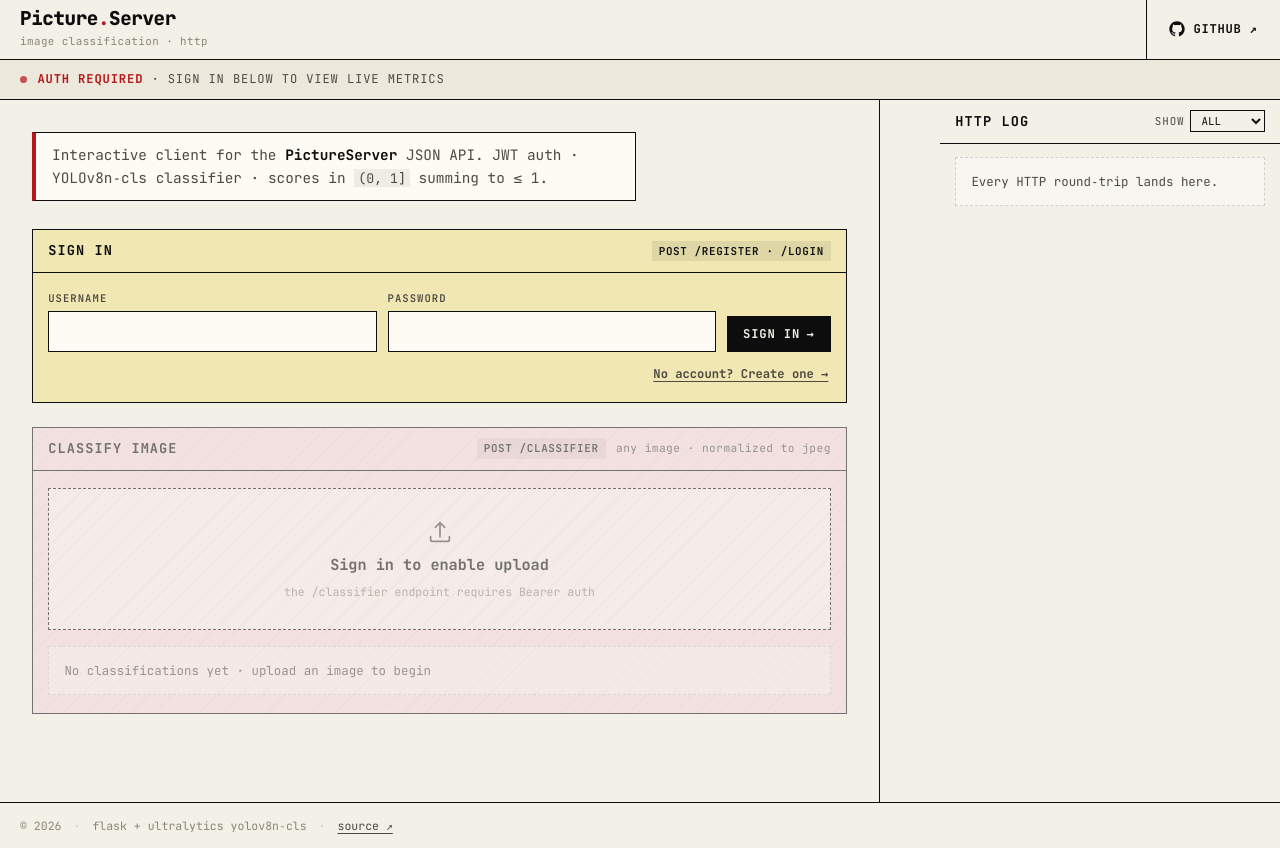
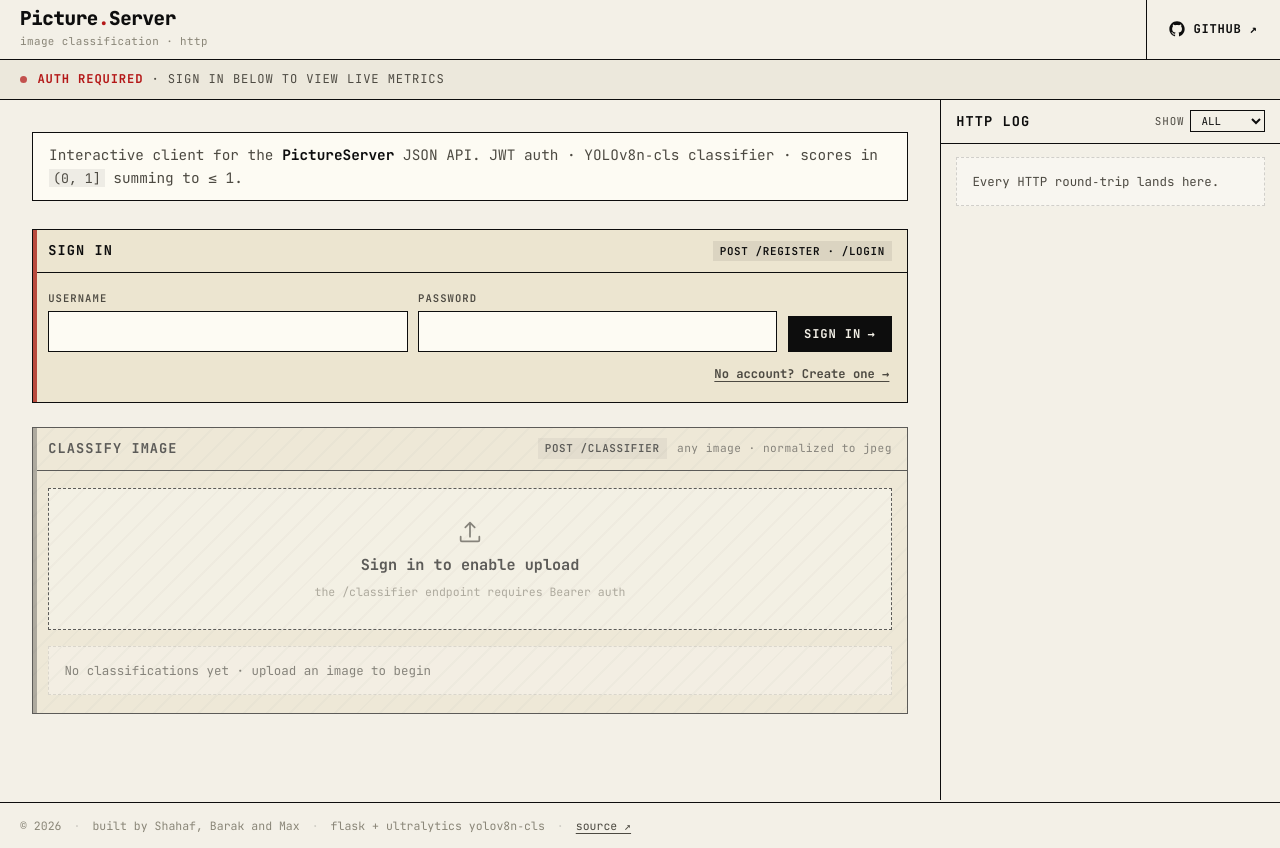
Before and after one commit to Wieder-Shahaf/picture-server, a Flask app: page / in a window 1280 px wide. Run offline with Flask 3, Linux system fonts and the light colour scheme; parts of the project's set-up code (start-up, migrations or seed data) failed here and were passed over.

Commit message:
UI polish: 9 design refinements
1. Hide dropzone once a file is staged (was showing both simultaneously)
2. Top score color: black instead of red (red was distracting on the
   primary result row)
3. Lede left-border accent: black instead of red (less visually loud)
4. Lede width matches the cards (removed max-width: 70ch)
6. Footer credit: 'built by Shahaf, Barak and Max'
7. HTTP log silence: /status polls are now silent (silent: true flag on
   the api helper); only meaningful POSTs (/register, /login, /logout,
   /classifier) and any 4xx/5xx errors land in the log. Health gets a
   subtle 700ms ring tick on every successful 200 — visible but
   unobtrusive.
8. Page max-width capped at 1400px with margin: 0 auto so wide
   displays don't leave the content drifting left.
9. Color palette: drop arbitrary yellow + pink pastels. Cards now
   share one warm vellum surface (#ece5d0) and carry meaning via a
   4px state-driven left-edge accent strip:
     - auth card, signed out  = muted brick (attention required)
     - auth card, signed in   = muted forest (verified)
     - classifier, locked     = muted stone (locked)
     - classifier, ready      = muted indigo (ready)
     - classifier, busy       = muted amber (animated)

Also: status strip is now sticky below the top bar so it stays
visible after auto-scroll on login.

```diff
--- a/web/website/static/app.js
+++ b/web/website/static/app.js
@@ -70,7 +70,7 @@
     });
   }
 
-  async function api(method, path, { body, isForm = false, auth = true } = {}) {
+  async function api(method, path, { body, isForm = false, auth = true, silent = false } = {}) {
     const headers = {};
     if (auth && state.token) headers["Authorization"] = `Bearer ${state.token}`;
     let payload;
@@ -85,9 +85,12 @@
       raw = await res.text();
       try { data = JSON.parse(raw); } catch (_) { data = raw; }
     } catch (e) {
-      logEntry(method, path, 0, "network error");
+      if (!silent) logEntry(method, path, 0, "network error");
       throw e;
     }
+    // Quiet polls never write to the visible log unless something went wrong.
+    const shouldLog = !silent || res.status >= 400;
+    if (shouldLog) {
       const msg =
         (data && data.error && data.error.message) ||
         (data && data.message) ||
@@ -95,13 +98,27 @@
         (data && data.matches ? `${data.matches.length} matches` : "") ||
         statusLabel(res.status);
       logEntry(method, path, res.status, msg);
+    }
     return { res, data };
+  }
+
+  /* Subtle 200-tick on the HEALTH led — runs the ring animation once. */
+  function pingHealth() {
+    const ring = $("#d-ring");
+    if (!ring) return;
+    ring.classList.remove("is-tick");
+    // force reflow so animation can restart
+    void ring.offsetWidth;
+    ring.classList.add("is-tick");
   }
 
   /* ─────────── ticker / status ─────────── */
   async function refreshStatus() {
     if (!state.token) return;
-    const { res, data } = await api("GET", "/status");
+    let res, data;
+    try {
+      ({ res, data } = await api("GET", "/status", { silent: true }));
+    } catch (_) { return; }
     if (res.status === 401) { clearSession(); return; }
     if (res.status === 200 && data?.status) {
       const s = data.status;
@@ -113,6 +130,7 @@
       h.className = "v " + (s.health === "ok" ? "ok" : "err");
       d.className = "dot " + (s.health === "ok" ? "ok" : "err");
       $("#m-api").textContent = "v" + s.api_version;
+      pingHealth();
     }
   }
 
@@ -339,6 +357,7 @@
     const btn = $("#btn-classify");
     btn.disabled = true;
     btn.classList.add("is-loading");
+    cardUpload.classList.add("is-busy");
     try {
       const fd = new FormData();
       fd.append("image", state.file, state.file.name);
@@ -351,6 +370,7 @@
     } finally {
       btn.disabled = false;
       btn.classList.remove("is-loading");
+      cardUpload.classList.remove("is-busy");
       refreshStatus();
     }
   });
--- a/web/website/static/styles.css
+++ b/web/website/static/styles.css
@@ -15,6 +15,16 @@
   --line-soft: rgba(13, 13, 13, 0.16);
   --line-xs:   rgba(13, 13, 13, 0.08);
 
+  /* Single unified card surface (warm vellum). Differentiation is by state, not by hue. */
+  --c-paper:  #ece5d0;
+  --c-paper-strong: #e3dabe;   /* card head bg */
+  /* State accents (semantic, used for left-edge strip only) */
+  --acc-attn: #b94b3e;          /* attention required (auth out) */
+  --acc-ok:   #3f7c4d;          /* verified / signed in */
+  --acc-lock: #8a857a;          /* locked / disabled */
+  --acc-ready:#3a5fa2;          /* ready / awaiting action */
+  --acc-busy: #c98b15;          /* in progress */
+  /* Legacy pastel tokens kept so existing references still resolve. */
   --p-cream:  #efe9d6;
   --p-yellow: #f1e7b3;
   --p-pink:   #f3d6dd;
@@ -139,6 +149,9 @@ code {
   align-items: center;
   padding: 0 1.25rem;
   font-size: .76rem;
+  position: sticky;
+  top: var(--top-h);
+  z-index: 49;
 }
 .status-empty {
   display: none;
@@ -207,12 +247,13 @@ html[data-auth="in"]  .status-live  { display: flex; }
   display: grid;
   grid-template-columns: minmax(0, 1fr) 340px;
   min-height: calc(100vh - var(--top-h) - var(--strip-h) - 50px);
+  max-width: 1400px;
+  margin: 0 auto;
 }
 .content {
   padding: 2rem 2rem 4rem;
-  border-right: 1px solid var(--line);
-  max-width: 880px;
   width: 100%;
+  min-width: 0;
 }
 .aside {
   background: var(--bg);
@@ -221,6 +262,7 @@ html[data-auth="in"]  .status-live  { display: flex; }
   position: sticky;
   top: calc(var(--top-h) + var(--strip-h));
   height: calc(100vh - var(--top-h) - var(--strip-h));
+  border-left: 1px solid var(--line);
 }
 
 .lede {
@@ -230,25 +272,44 @@ html[data-auth="in"]  .status-live  { display: flex; }
   padding: .7rem 1rem;
   border: 1px solid var(--line);
   background: var(--bg-3);
-  border-left: 4px solid var(--err);
-  max-width: 70ch;
 }
 .lede strong { color: var(--fg); }
 
-/* ============ CARDS ============ */
+/* ============ CARDS ============
+   One unified vellum surface. A 4-px left-edge strip carries semantic state.
+   Hue is meaningful, not decorative:
+     attention required (auth out)  = muted brick
+     verified (signed in)           = muted forest
+     locked (waiting for auth)      = muted stone
+     ready (signed in, awaiting)    = muted indigo
+============================================ */
 .card {
   border: 1px solid var(--line);
-  background: var(--p-cream);
+  background: var(--c-paper);
   margin: 0 0 1.5rem;
   position: relative;
   transition: opacity .25s ease;
 }
-.card.yellow { background: var(--p-yellow); }
-.card.pink   { background: var(--p-pink); }
-.card.green  { background: var(--p-green); }
-.card.blue   { background: var(--p-blue); }
+.card::before {
+  content: "";
+  position: absolute;
+  left: 0; top: 0; bottom: 0;
+  width: 4px;
+  background: var(--acc-lock);
+  transition: background .25s ease;
+}
 
-.card[data-locked="true"] { opacity: .55; }
+/* Auth card state */
+#card-auth[data-state="needs-auth"]::before { background: var(--acc-attn); }
+html[data-auth="in"] #card-auth::before     { background: var(--acc-ok); }
+
+/* Classifier card state */
+#card-upload[data-locked="true"]::before    { background: var(--acc-lock); }
+html[data-auth="in"] #card-upload::before   { background: var(--acc-ready); }
+#card-upload.is-busy::before                { background: var(--acc-busy); animation: accent-pulse 1.2s ease-in-out infinite; }
+@keyframes accent-pulse { 50% { opacity: .5; } }
+
+.card[data-locked="true"] { opacity: .65; }
 .card[data-locked="true"] .card-body * { pointer-events: none; }
 .card[data-locked="true"]::after {
   content: "";
--- a/web/website/templates/index.html
+++ b/web/website/templates/index.html
@@ -35,7 +35,7 @@
     <span><strong>auth required</strong> · sign in below to view live metrics</span>
   </div>
   <div class="status-live" data-show="in">
-    <span class="cell"><span class="k"><span class="dot" id="d-health" aria-hidden="true"></span>HEALTH</span><span class="v" id="m-health">—</span></span>
+    <span class="cell"><span class="k"><span class="health-led" aria-hidden="true"><span class="health-ring" id="d-ring"></span><span class="dot" id="d-health"></span></span>HEALTH</span><span class="v" id="m-health">—</span></span>
     <span class="cell"><span class="k">UPTIME</span><span class="v" id="m-uptime">—</span></span>
     <span class="cell"><span class="k">SUCCESS</span><span class="v ok" id="m-success">0</span></span>
     <span class="cell"><span class="k">FAIL</span><span class="v err" id="m-fail">0</span></span>
@@ -52,7 +52,7 @@
     </p>
 
     <!-- ── AUTHENTICATION ── /register · /login · /logout -->
-    <section class="card yellow" id="card-auth" aria-labelledby="card-auth-h">
+    <section class="card" id="card-auth" data-state="needs-auth" aria-labelledby="card-auth-h">
       <div class="card-head">
         <h2 class="card-title" id="card-auth-h">
           <span data-show="out">SIGN IN</span>
@@ -98,7 +98,7 @@
     </section>
 
     <!-- ── CLASSIFIER ── POST /classifier -->
-    <section class="card pink" id="card-upload" data-locked="true" aria-labelledby="card-upload-h">
+    <section class="card" id="card-upload" data-locked="true" aria-labelledby="card-upload-h">
       <div class="card-head">
         <h2 class="card-title" id="card-upload-h">CLASSIFY IMAGE</h2>
         <div class="card-actions">
@@ -175,6 +175,8 @@
 <footer class="foot">
   <span>© {{ year }}</span>
   <span class="sep" aria-hidden="true">·</span>
+  <span>built by Shahaf, Barak and Max</span>
+  <span class="sep" aria-hidden="true">·</span>
   <span>flask + ultralytics yolov8n‑cls</span>
   <span class="sep" aria-hidden="true">·</span>
   <span><a href="{{ github_url }}" target="_blank" rel="noopener">source ↗</a></span>
```
Also changed, not shown: other parts of web/website/static/styles.css (+39 -14 lines), tests/_e2e_screens/v6_01_wide_logged_out.png (added), tests/_e2e_screens/v6_02_wide_logged_in.png (added), tests/_e2e_screens/v6_03_wide_staged.png (added), tests/_e2e_screens/v6_04_wide_classified.png (added), tests/_e2e_screens/v6_05_wide_after_polls.png (added), tests/_e2e_screens/v6_06_desktop_logged_out.png (added), tests/_e2e_screens/v6_07_mobile_logged_out.png (added), tests/_e2e_screens/v6_debug2.png (added), tests/_e2e_screens/v6_debug_loggedin.png (added), tests/_e2e_screens/v7_01_wide_loggedout.png (added), tests/_e2e_screens/v7_02_wide_staged.png (added), tests/_e2e_screens/v7_03_wide_classified.png (added), tests/_e2e_screens/v7_04_desktop_loggedout.png (added), 1 more files. Lines whose indentation alone changed are shown as unchanged.
